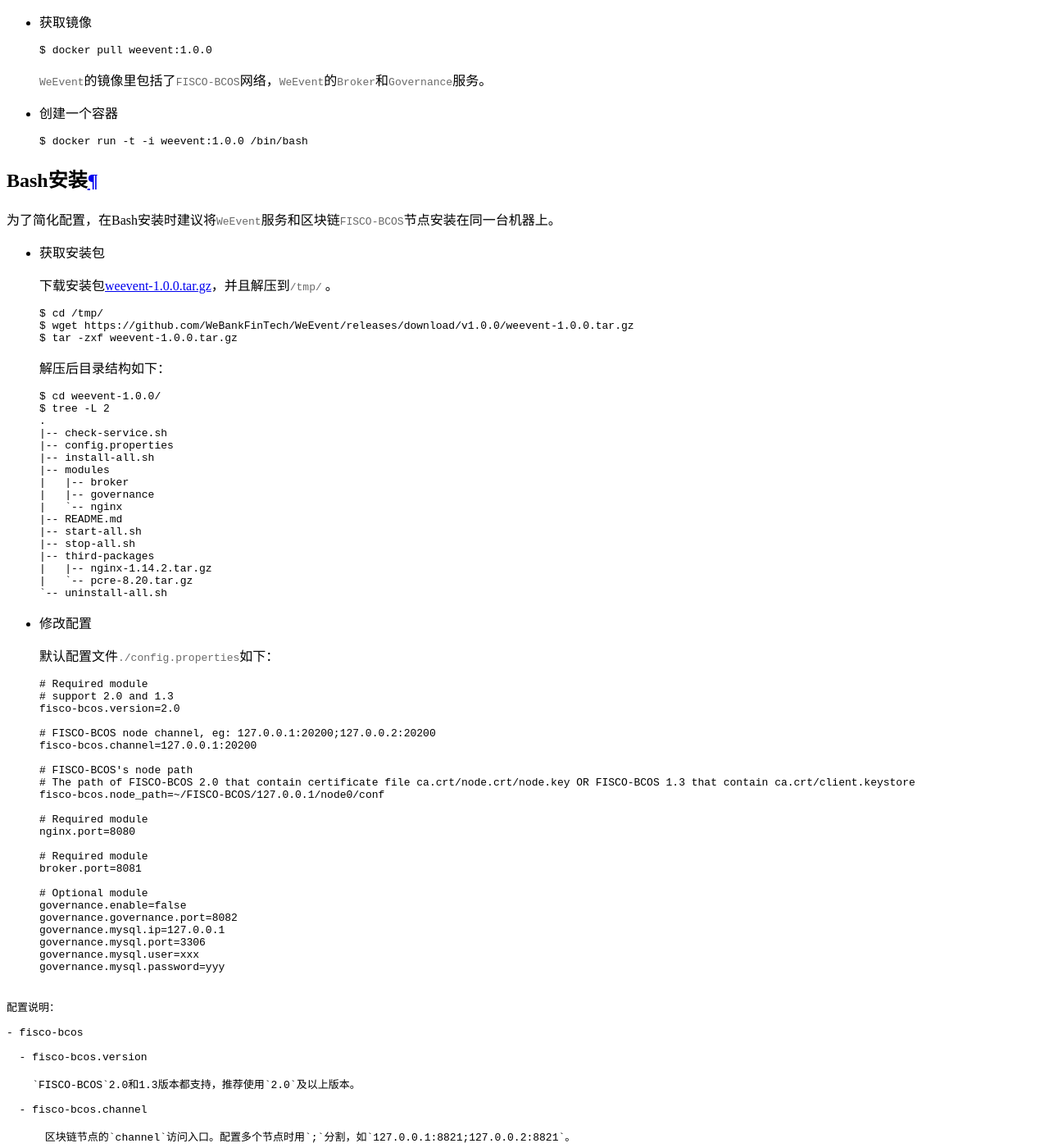
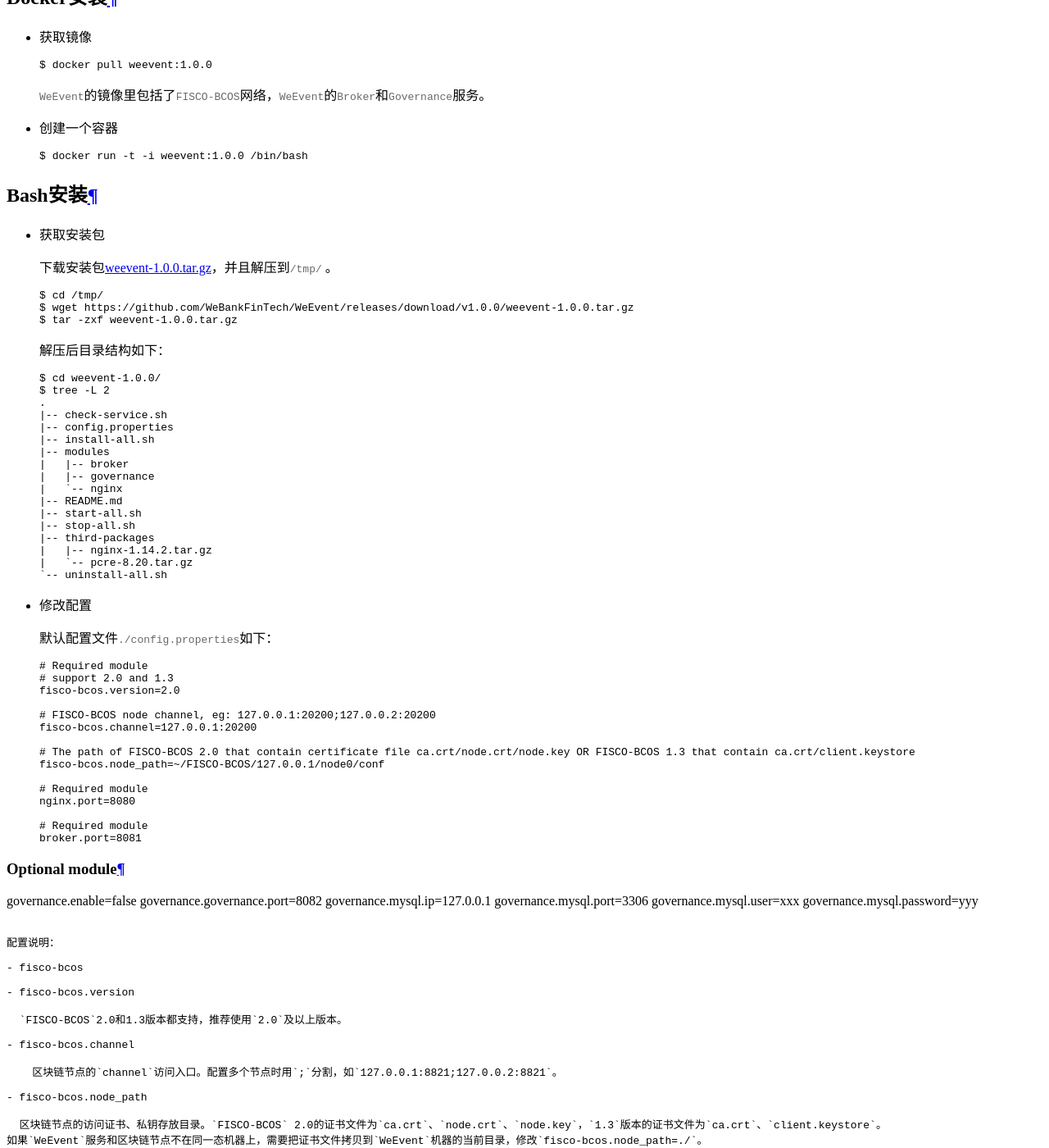
Before and after one commit to WeBankBlockchain/WeEvent-docs, a Sphinx documentation site: the page built from docs/install/quickinstall.md, in a window 1280 px wide and 1400 px high, scrolled down 798 px. Shown: the whole window at 82% size. Built offline with Sphinx 7.4.7 and the Read the Docs theme 2.0.0, drawn with Linux system fonts in a browser that asks for light colours; some of the changed text lies outside the part shown.

Commit message:
update doc

````diff
--- a/docs/install/quickinstall.md
+++ b/docs/install/quickinstall.md
@@ -15,6 +15,7 @@
   ```
 
   `WeEvent`的镜像里包括了`FISCO-BCOS`网络，`WeEvent`的`Broker`和`Governance`服务。
+
 - 创建一个容器
 
   ```bash
@@ -22,8 +23,6 @@
   ```
 
 ### Bash安装
-
-为了简化配置，在Bash安装时建议将`WeEvent`服务和区块链`FISCO-BCOS`节点安装在同一台机器上。
 
 - 获取安装包
 
@@ -37,7 +36,7 @@
 
   解压后目录结构如下：
 
-  ```
+  ```shell
   $ cd weevent-1.0.0/
   $ tree -L 2
   .
@@ -69,7 +68,6 @@
   # FISCO-BCOS node channel, eg: 127.0.0.1:20200;127.0.0.2:20200
   fisco-bcos.channel=127.0.0.1:20200
 
-  # FISCO-BCOS's node path
   # The path of FISCO-BCOS 2.0 that contain certificate file ca.crt/node.crt/node.key OR FISCO-BCOS 1.3 that contain ca.crt/client.keystore
   fisco-bcos.node_path=~/FISCO-BCOS/127.0.0.1/node0/conf
 
@@ -79,14 +77,14 @@
   # Required module
   broker.port=8081
 
-  # Optional module
+# Optional module
   governance.enable=false
   governance.governance.port=8082
   governance.mysql.ip=127.0.0.1
   governance.mysql.port=3306
   governance.mysql.user=xxx
   governance.mysql.password=yyy
-```
+  ```
 
 配置说明：
 
@@ -102,7 +100,8 @@
 
   - fisco-bcos.node_path
 
-    区块链节点的访问证书、私钥存放位置，值为区块链节点的安装目录。如节点与Bash安装脚本不在同一机器上需把目录拷贝到同一机器上。`FISCO-BCOS 2.0x`版本需拷贝该配置目录下的`ca.crt`、`node.crt`、`node.key`,`1.3x`版本需拷贝该配置目录下的`ca.crt`、`client.keystore`。
+    区块链节点的访问证书、私钥存放目录。`FISCO-BCOS` 2.0的证书文件为`ca.crt`、`node.crt`、`node.key`，`1.3`版本的证书文件为`ca.crt`、`client.keystore`。
+如果`WeEvent`服务和区块链节点不在同一态机器上，需要把证书文件拷贝到`WeEvent`机器的当前目录，修改`fisco-bcos.node_path=./`。
 
 - Nginx监听端口`nginx.port`
 
@@ -113,7 +112,6 @@
     - `governance.enable`是否安装Governance模块，默认false不安装
     - 监听端口`governance.port`
     - Mysql配置`governance.mysql.*`
-
 
 - 一键安装
 
@@ -135,10 +133,9 @@
   install nginx success
   ```
 
-
   目标安装路径`/usr/local/weevent/`的结构如下
 
-   ```shell
+  ```shell
   $ cd /usr/local/weevent/
   $ tree -L 2
   .
@@ -161,7 +158,7 @@
   |-- start-all.sh
   |-- stop-all.sh
   `-- uninstall-all.sh
-   ```
+  ```
 
 - 启停服务
   - 启动服务
````
